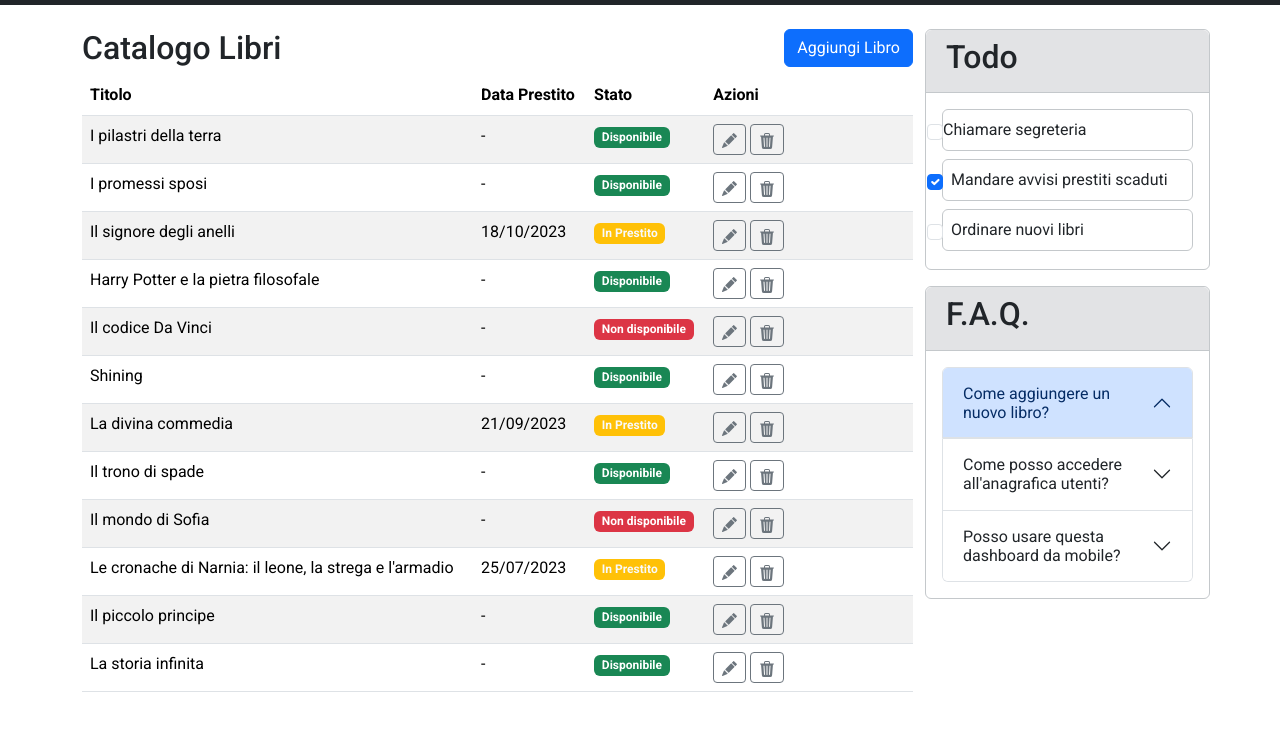
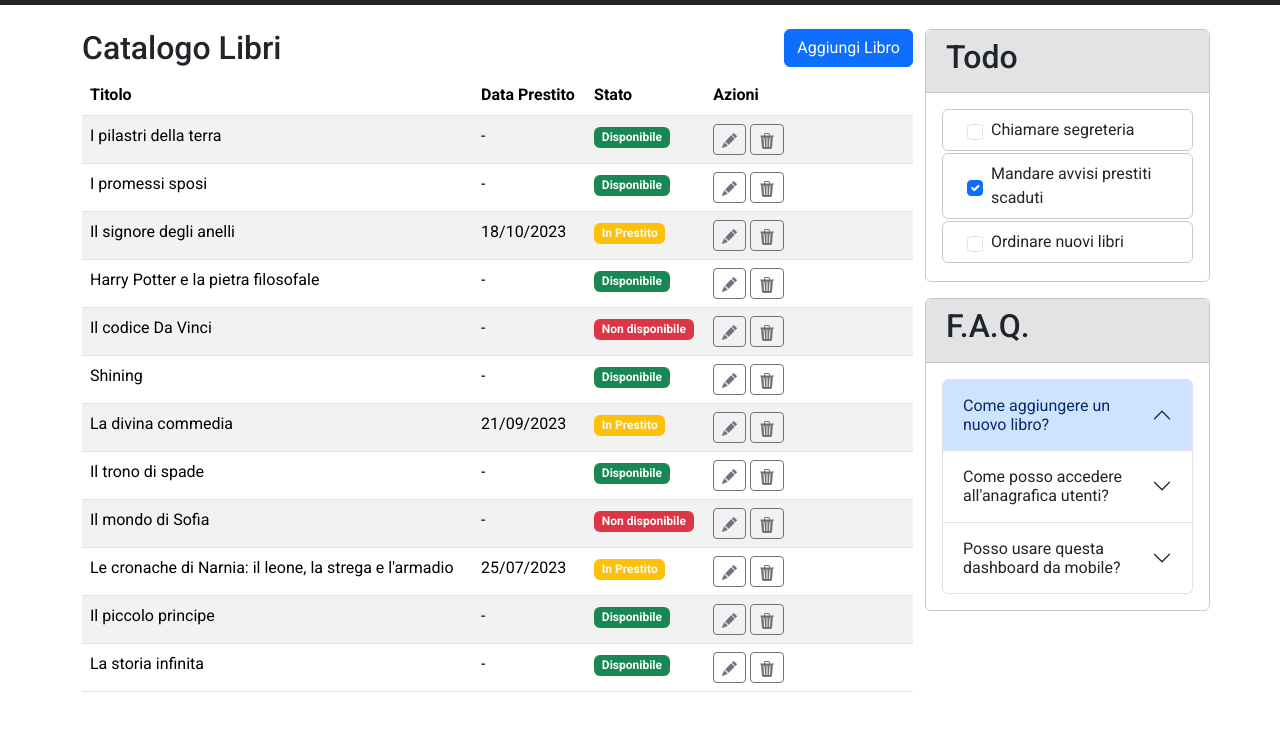
Before and after one commit to giovannidibello/html-css-bootstrap-dashboard, a plain HTML site: page index.html in a window 1280 px wide. Shown: the part 69-800 px from the top of the page. Drawn offline with nearby package versions, Linux system fonts and the light colour scheme.

Commit message:
fix margin todo

```diff
--- a/index.html
+++ b/index.html
@@ -395,22 +395,22 @@
 
                         <div class="col-12 p-3">
                             <div
-                                class="form-check d-flex align-items-center border border-secondary-subtle rounded mb-2 p-2">
-                                <input class="form-check-input me-" type="checkbox" value="" id="todo1">
-                                <label class="form-check-label m-0" for="todo1">
+                                class="form-check d-flex align-items-center border border-secondary-subtle rounded pt-2 pb-2">
+                                <input class="form-check-input ms-0 me-2" type="checkbox" value="" id="todo1">
+                                <label class="form-check-label ms-0" for="todo1">
                                     Chiamare segreteria
                                 </label>
                             </div>
                             <div
-                                class="form-check d-flex align-items-center border border-secondary-subtle rounded mb-2 p-2">
-                                <input class="form-check-input me-2" type="checkbox" value="" id="todo2" checked>
+                                class="form-check d-flex align-items-center border border-secondary-subtle rounded pt-2 pb-2">
+                                <input class="form-check-input ms-0 me-2" type="checkbox" value="" id="todo2" checked>
                                 <label class="form-check-label m-0" for="todo2">
                                     Mandare avvisi prestiti scaduti
                                 </label>
                             </div>
                             <div
-                                class="form-check d-flex align-items-center border border-secondary-subtle rounded p-2">
-                                <input class="form-check-input me-2" type="checkbox" value="" id="todo3">
+                                class="form-check d-flex align-items-center border border-secondary-subtle rounded pt-2 pb-2">
+                                <input class="form-check-input ms-0 me-2" type="checkbox" value="" id="todo3">
                                 <label class="form-check-label m-0" for="todo3">
                                     Ordinare nuovi libri
                                 </label>
```
